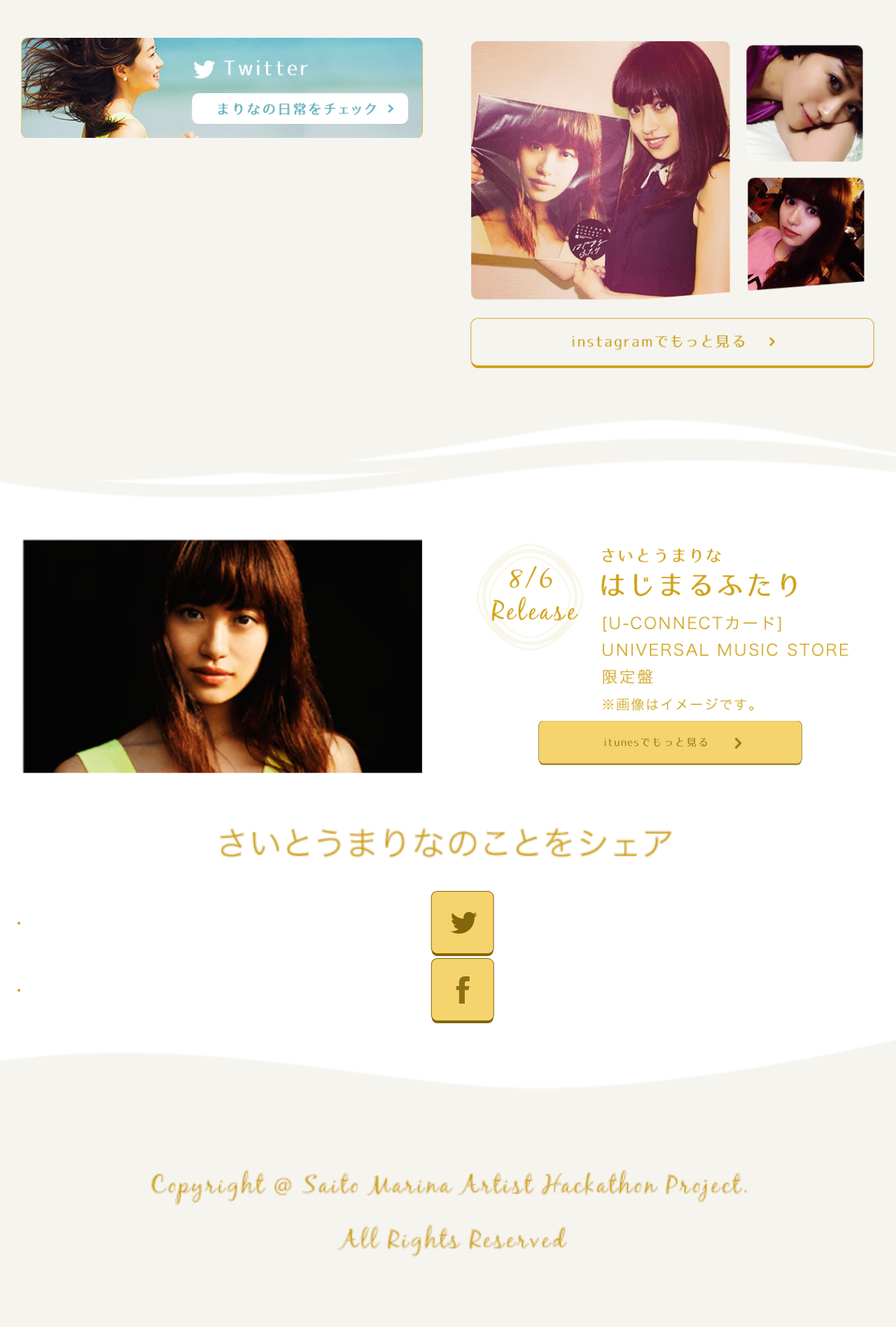
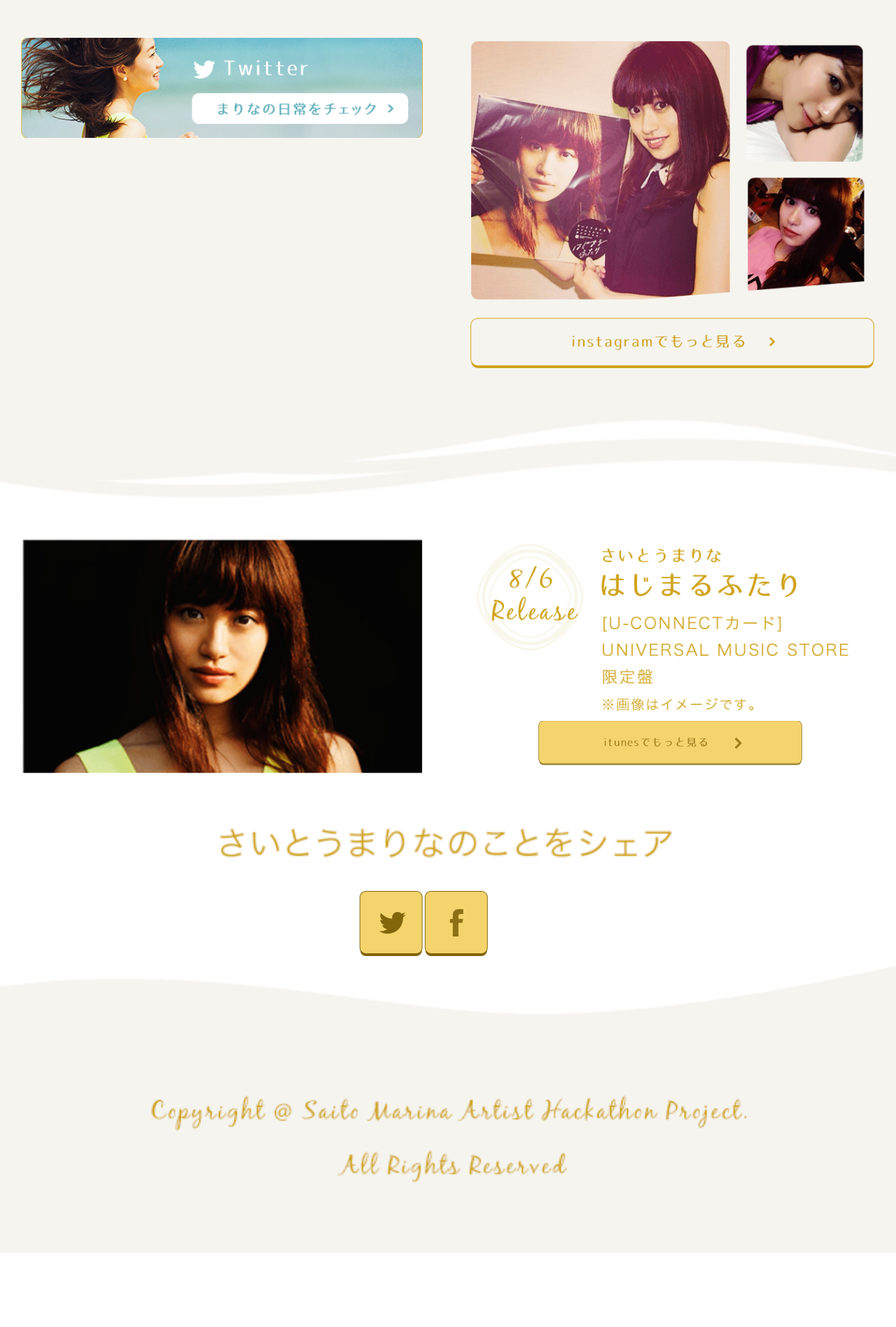
Before and after one commit to saitomarina-hackathon/saitomarina-hackathon.github.io, a Jekyll site: the page built from index.html, in a window 1280 px wide. Shown: the part 3860-5756 px from the top of the page at 70% size. Built offline with Jekyll 4.4.1, drawn with Linux system fonts in a browser that asks for light colours; nearby versions of some CDN libraries; Markdown is read by kramdown in place of the engine named in the settings; after the commit the page ends 5650 px from its top, so only the background shows below that.

Commit message:
fix share button

```diff
--- a/css/main.css
+++ b/css/main.css
@@ -78,6 +78,16 @@ a{
   cursor: pointer;
 }
 
+#share{
+list-style-type: none;
+text-align: center;
+padding-left: 40%;
+}
+
+#share li{
+	float: left;
+}
+
 .finish{
   text-align: center;
   margin-top: 100px;
```
